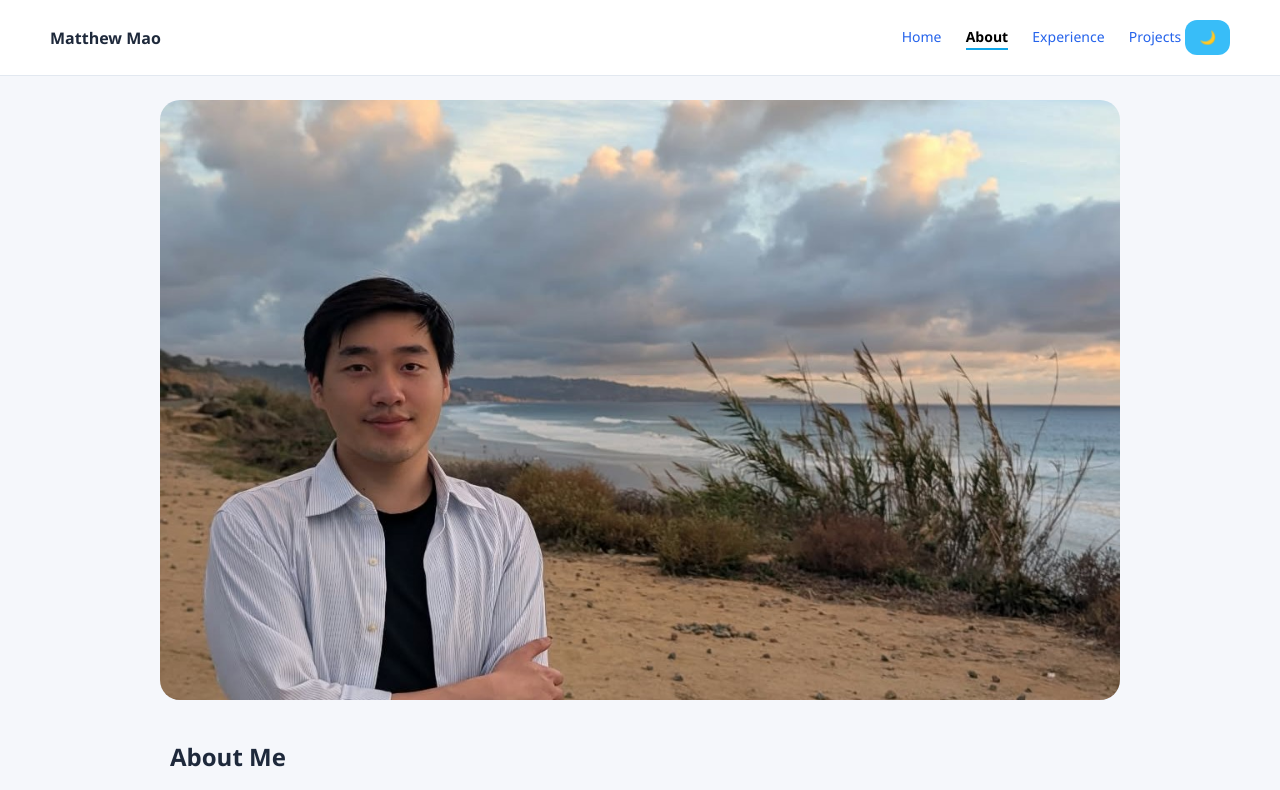
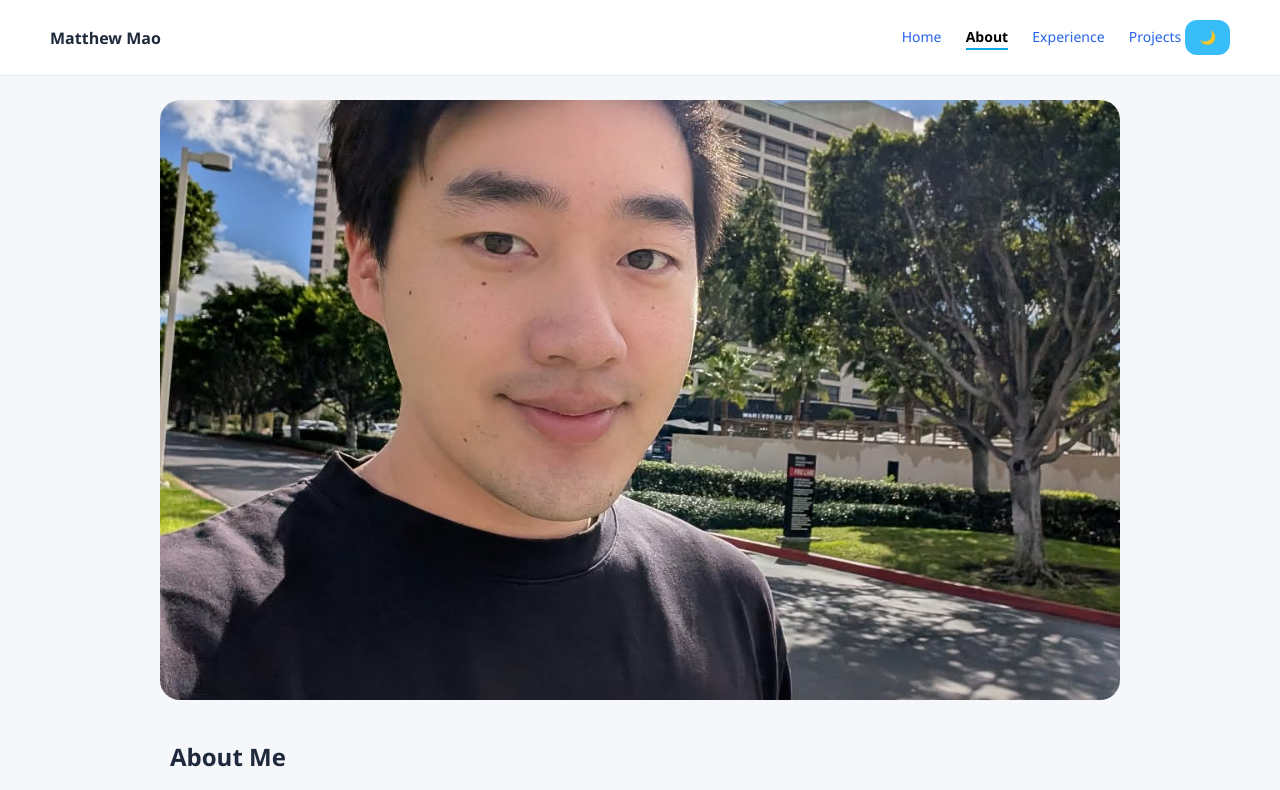
Before and after one commit to maoymatthew/maoymatthew.github.io, a plain HTML site: page about.html in a window 1280 px wide. Shown: the top 790 px of the page. Drawn offline with Linux system fonts and the light colour scheme.

Commit message:
Update about.html

```diff
--- a/about.html
+++ b/about.html
@@ -25,7 +25,7 @@
     <section id="about">
 
     <div class="banner">
-      <img src="images/mmao_picture.jpg" alt="Matthew Mao" class="about-banner-img">
+      <img src="images/selfie2.jpg" alt="Matthew Mao" class="about-banner-img">
     </div>
 
       <h2>About Me</h2>
```
